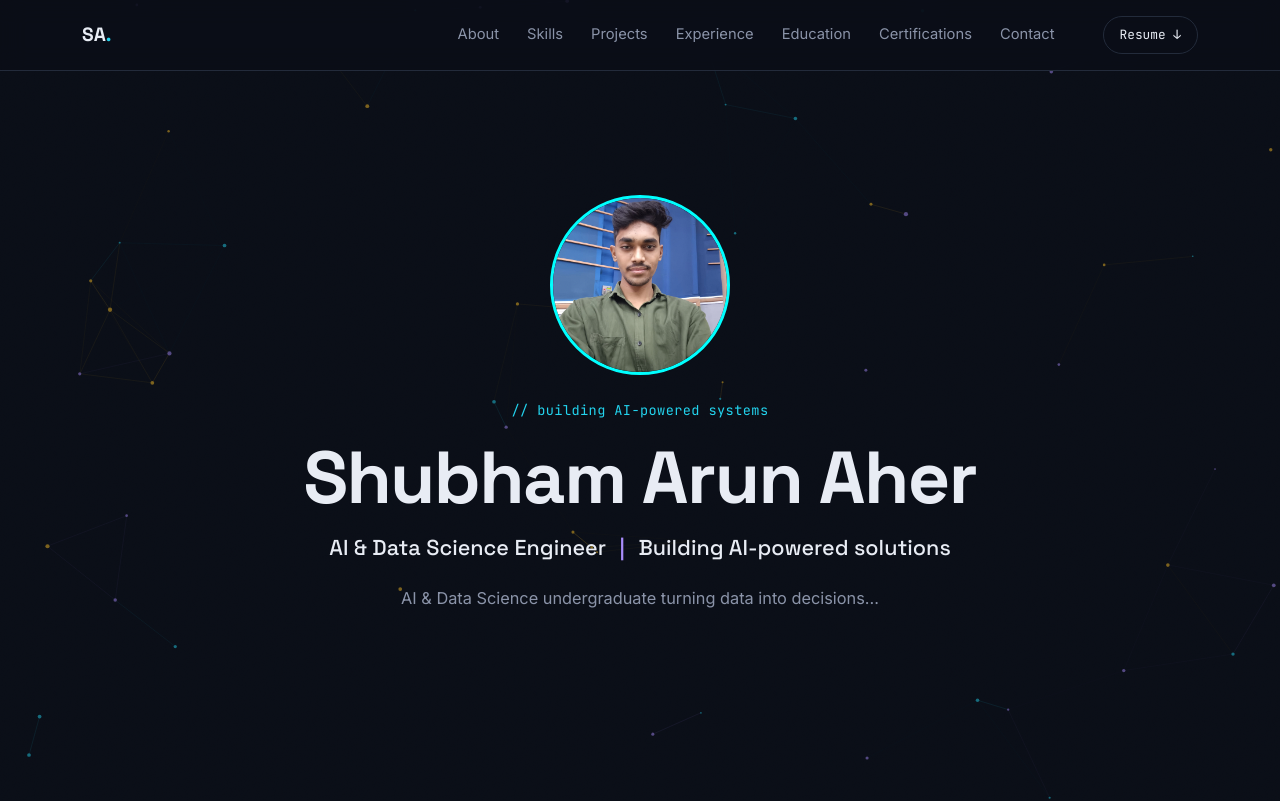
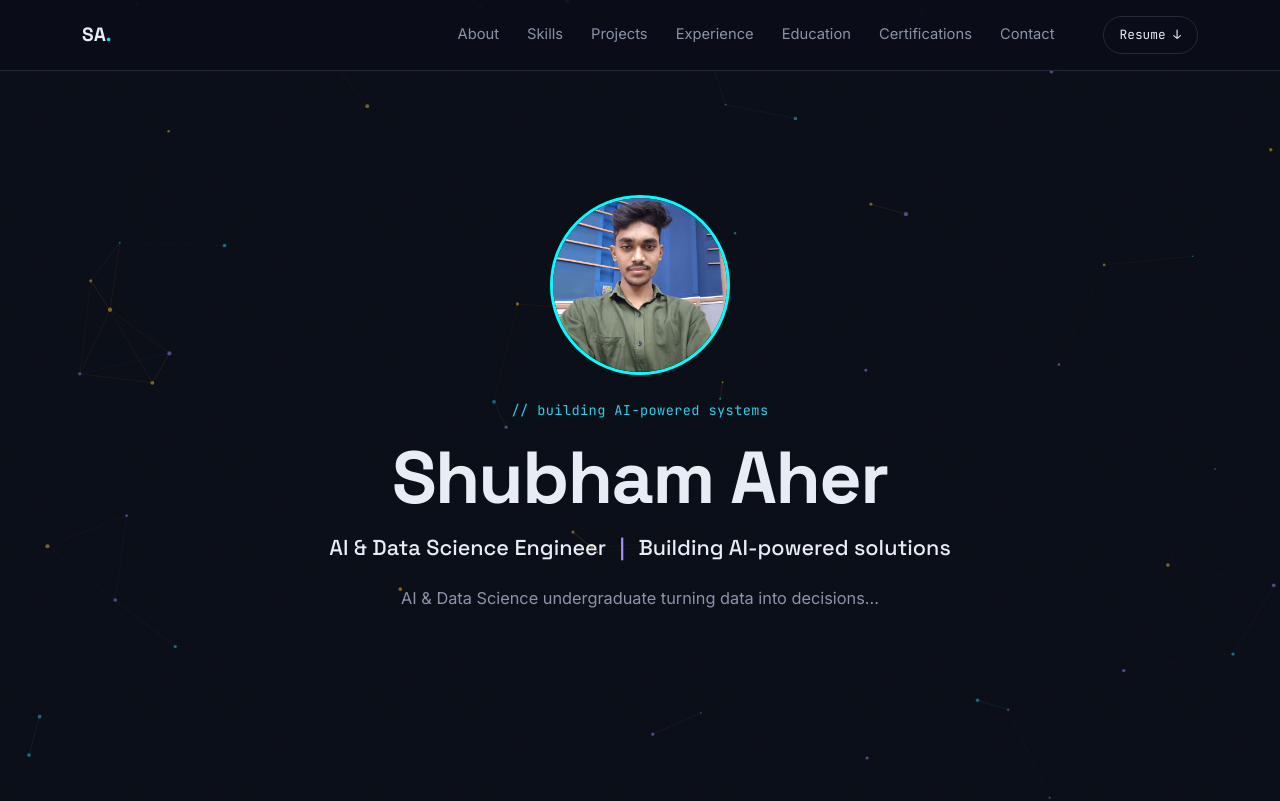
Before and after one commit to shubhamaher95/Portfolio, a plain HTML site: page index.html in a window 1280 px wide. Shown: the top 801 px of the page. Drawn offline with Linux system fonts and the light colour scheme.

Commit message:
Remove 'Arun' from the title and header

```diff
--- a/index.html
+++ b/index.html
@@ -3,7 +3,7 @@
 <head>
 <meta charset="UTF-8">
 <meta name="viewport" content="width=device-width, initial-scale=1.0">
-<title>Shubham Arun Aher — AI & Data Science Engineer</title>
+<title>Shubham Aher — AI & Data Science Engineer</title>
 <meta name="description" content="Portfolio of Shubham Arun Aher — AI & Data Science student building AI-powered, data-driven solutions.">
 <link rel="preconnect" href="https://fonts.googleapis.com">
 <link rel="preconnect" href="https://fonts.gstatic.com" crossorigin>
@@ -40,7 +40,7 @@
     </div>
 
     <p class="eyebrow">// building AI-powered systems</p>
-    <h1>Shubham Arun Aher</h1>
+    <h1>Shubham Aher</h1>
     <p class="hero-tagline">AI &amp; Data Science Engineer <span class="pipe">|</span> Building AI-powered solutions</p>
     <p class="hero-desc">AI & Data Science undergraduate turning data into decisions...</p>
   </div>
```
